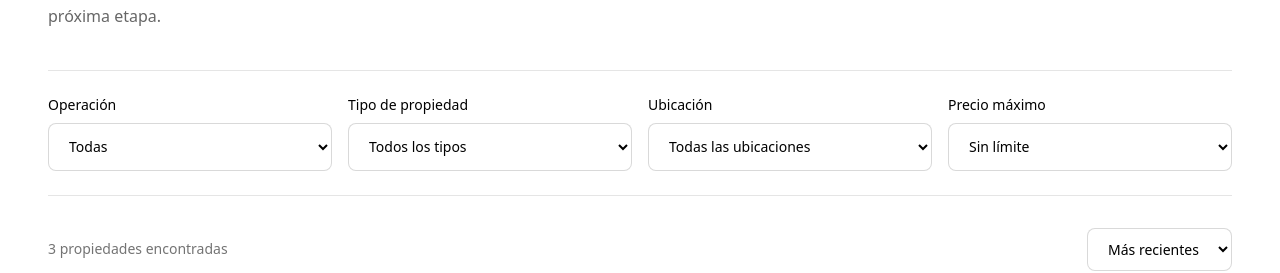
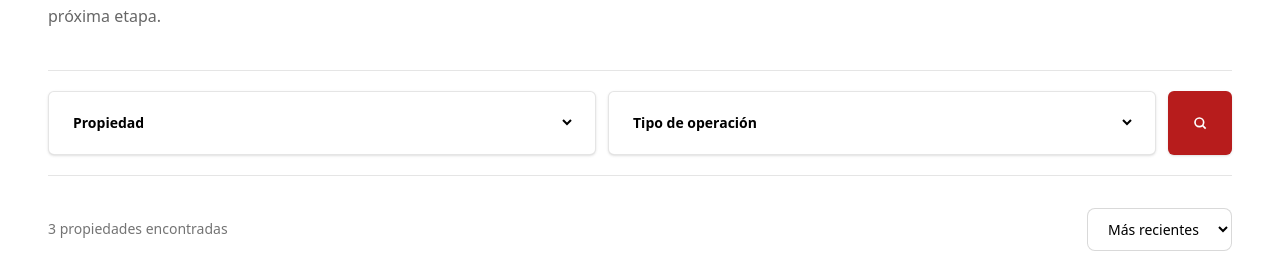
Before and after one commit to Agusme/MeddeyPadilla-Inmobiliaria, a Next.js app in the folder front/: page /propiedades in a window 1280 px wide. Shown: the part 265-538 px from the top of the page. Built offline with nearby package versions, Linux system fonts and the light colour scheme.

Commit message:
feat: maqueta de filter

```diff
--- a/front/app/page.tsx
+++ b/front/app/page.tsx
@@ -1,5 +1,6 @@
 import Image from "next/image";
 import ButtonLink from "@/components/ui/ButtonLink";
+import PropertyFilter from "@/components/properties/PropertyFilter";
 
 export default function Home() {
   return (
@@ -15,7 +16,7 @@ export default function Home() {
         />
         <div className="absolute inset-0 bg-linear-to-r from-black/75 via-black/40 to-black/20 sm:bg-black/45" />
 
-        <div className="relative mx-auto flex min-h-[82dvh] max-w-7xl items-start px-6 pt-[14vh] sm:min-h-[calc(100dvh-73px)] sm:px-8 sm:py-14 lg:px-12 lg:py-16">
+        <div className="relative mx-auto flex min-h-[82dvh] max-w-7xl flex-col px-6 pb-6 pt-[14vh] sm:min-h-[calc(100dvh-73px)] sm:px-8 sm:py-14 lg:px-12 lg:py-16">
           <div className="max-w-xl text-white">
             <p className="mb-3 max-w-xs text-xs font-semibold uppercase tracking-[0.18em] text-white/80 sm:text-sm sm:tracking-[0.22em]">
               Medde &amp; Padilla Inmobiliaria
@@ -31,6 +32,9 @@ export default function Home() {
               Ver propiedades
             </ButtonLink>
           </div>
+          <div className="mt-auto w-full pt-12">
+            <PropertyFilter overlay />
+          </div>
         </div>
       </section>
     </>
--- a/front/app/propiedades/page.tsx
+++ b/front/app/propiedades/page.tsx
@@ -1,4 +1,5 @@
 import Image from "next/image";
+import PropertyFilter from "@/components/properties/PropertyFilter";
 
 const properties = [
   {
@@ -43,49 +44,7 @@ export default function PropiedadesPage() {
         </p>
       </header>
 
-      <section
-        className="border-y border-black/10 py-6"
-        aria-label="Filtros de propiedades"
-      >
-        <div className="grid gap-4 md:grid-cols-2 lg:grid-cols-4">
-          <label className="flex flex-col gap-2 text-sm font-medium text-black">
-            Operación
-            <select className="h-12 rounded-lg border border-black/15 bg-white px-4 text-sm font-normal outline-none transition focus:border-[#B71C1C] focus:ring-2 focus:ring-[#B71C1C]/20">
-              <option>Todas</option>
-              <option>Venta</option>
-              <option>Alquiler</option>
-            </select>
-          </label>
-          <label className="flex flex-col gap-2 text-sm font-medium text-black">
-            Tipo de propiedad
-            <select className="h-12 rounded-lg border border-black/15 bg-white px-4 text-sm font-normal outline-none transition focus:border-[#B71C1C] focus:ring-2 focus:ring-[#B71C1C]/20">
-              <option>Todos los tipos</option>
-              <option>Casa</option>
-              <option>Departamento</option>
-              <option>Terreno</option>
-              <option>Local</option>
-            </select>
-          </label>
-          <label className="flex flex-col gap-2 text-sm font-medium text-black">
-            Ubicación
-            <select className="h-12 rounded-lg border border-black/15 bg-white px-4 text-sm font-normal outline-none transition focus:border-[#B71C1C] focus:ring-2 focus:ring-[#B71C1C]/20">
-              <option>Todas las ubicaciones</option>
-              <option>San Miguel de Tucumán</option>
-              <option>Yerba Buena</option>
-              <option>Lomas de Tafí</option>
-            </select>
-          </label>
-          <label className="flex flex-col gap-2 text-sm font-medium text-black">
-            Precio máximo
-            <select className="h-12 rounded-lg border border-black/15 bg-white px-4 text-sm font-normal outline-none transition focus:border-[#B71C1C] focus:ring-2 focus:ring-[#B71C1C]/20">
-              <option>Sin límite</option>
-              <option>USD 50.000</option>
-              <option>USD 100.000</option>
-              <option>USD 200.000</option>
-            </select>
-          </label>
-        </div>
-      </section>
+      <PropertyFilter />
 
       <div className="flex items-center justify-between py-8">
         <p className="text-sm text-black/55">3 propiedades encontradas</p>
--- /dev/null
+++ b/front/components/properties/PropertyFilter.tsx
@@ -0,0 +1,52 @@
+type PropertyFilterProps = {
+  overlay?: boolean;
+};
+
+export default function PropertyFilter({
+  overlay = false,
+}: PropertyFilterProps) {
+  return (
+    <section
+      className={overlay ? "mx-0 max-w-5xl" : "border-y border-black/10 py-5"}
+      aria-label="Filtros de propiedades"
+    >
+      <div className="grid gap-3 sm:grid-cols-2 lg:grid-cols-[1fr_1fr_auto]">
+        <label className="flex h-12 flex-col justify-center gap-1 rounded-md border border-black/10 bg-white px-3 text-sm font-semibold text-black shadow-sm sm:h-16 sm:px-5">
+          <span className="sr-only">Propiedad</span>
+          <select className="w-full bg-transparent text-sm text-black outline-none">
+            <option>Propiedad</option>
+            <option>Casa</option>
+            <option>Departamento</option>
+            <option>Terreno</option>
+            <option>Local</option>
+          </select>
+        </label>
+        <label className="flex h-12 flex-col justify-center gap-1 rounded-md border border-black/10 bg-white px-3 text-sm font-semibold text-black shadow-sm sm:h-16 sm:px-5">
+          <span className="sr-only">Tipo de operación</span>
+          <select className="w-full bg-transparent text-sm text-black outline-none">
+            <option>Tipo de operación</option>
+            <option>Venta</option>
+            <option>Alquiler</option>
+          </select>
+        </label>
+        <button
+          type="button"
+          aria-label="Buscar propiedades"
+          className="flex h-12 items-center justify-center rounded-md bg-[#B71C1C] px-6 text-white shadow-sm transition hover:bg-[#8F1616] focus:outline-none focus-visible:ring-2 focus-visible:ring-[#B71C1C] sm:col-span-2 sm:h-14 lg:col-span-1 lg:h-16 lg:w-16"
+        >
+          <svg
+            aria-hidden="true"
+            className="h-5 w-5 sm:h-6 sm:w-6"
+            viewBox="0 0 24 24"
+            fill="none"
+            stroke="currentColor"
+            strokeWidth="2.5"
+          >
+            <circle cx="11" cy="11" r="6.5" />
+            <path d="m16 16 4.5 4.5" />
+          </svg>
+        </button>
+      </div>
+    </section>
+  );
+}
```
